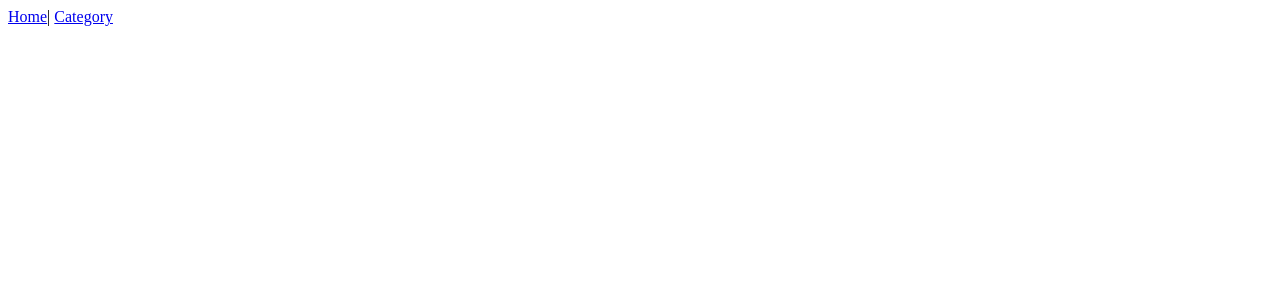
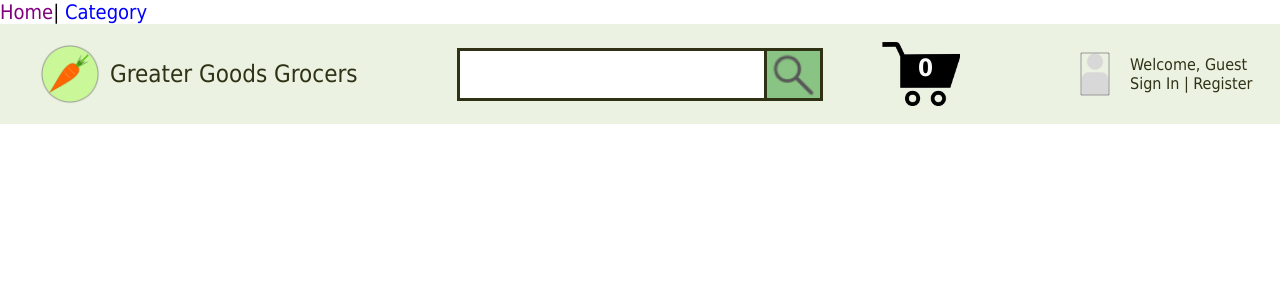
Before and after one commit to nowucca/greater-goods-client, a Vue app: page /cart in a window 1280 px wide. Shown: the top 300 px of the page. Built offline with nearby package versions, Linux system fonts and the light colour scheme.

Commit message:
added changes for other files I missed in the last checkin

```diff
--- a/src/App.vue
+++ b/src/App.vue
@@ -8,4 +8,37 @@
   </div>
 </template>
 
-<style></style>
+<style>
+@import 'css/normalize-and-reset.css';
+
+/* Hide pages until data is read */
+[v-cloak] {
+  display: none !important;
+}
+
+body {
+  font: 1em normal Verdana, Tahoma, sans-serif;
+  color: black;
+  font-size: 20px;
+}
+
+main {
+  background: white;
+  /* stack header-section-footer on all pages */
+  display: flex;
+  flex-direction: column;
+}
+
+a,
+a:visited,
+input[type='submit'] {
+  color: blue;
+}
+
+a:hover,
+a:active,
+input[type='submit']:hover,
+ul.buttons a:hover {
+  color: purple;
+}
+</style>
--- a/src/components/Header.vue
+++ b/src/components/Header.vue
@@ -17,9 +17,8 @@
     <div id="midHeader">
       <form id="searchForm" action="/category">
         <input id="searchBar" type="text" />
-        <input
+        <img
           id="searchIcon"
-          type="image"
           src="@/assets/site/search-icon.png"
           alt="Search Icon"
         />
@@ -95,7 +94,7 @@ input#searchBar {
   min-width: 300px;
 }
 
-input#searchIcon {
+img#searchIcon {
   height: 47px;
   border: 3px solid #303216;
   border-left: none;
--- a/src/components/NavBar.vue
+++ b/src/components/NavBar.vue
@@ -0,0 +1,9 @@
+<template>
+  <div></div>
+</template>
+
+<script>
+export default {}
+</script>
+
+<style scoped></style>
--- a/src/router.js
+++ b/src/router.js
@@ -2,6 +2,7 @@ import Vue from 'vue'
 import Router from 'vue-router'
 import Home from './views/Home.vue'
 import Category from './views/Category.vue'
+import Cart from './views/Cart.vue'
 
 Vue.use(Router)
 
@@ -18,6 +19,11 @@ export default new Router({
       path: '/category',
       name: 'category',
       component: Category
+    },
+    {
+      path: '/cart',
+      name: 'cart',
+      component: Cart
     }
   ]
 })
```
